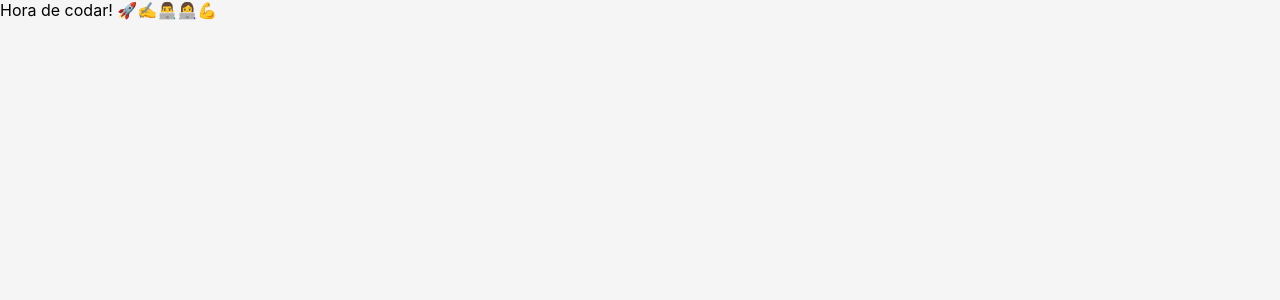
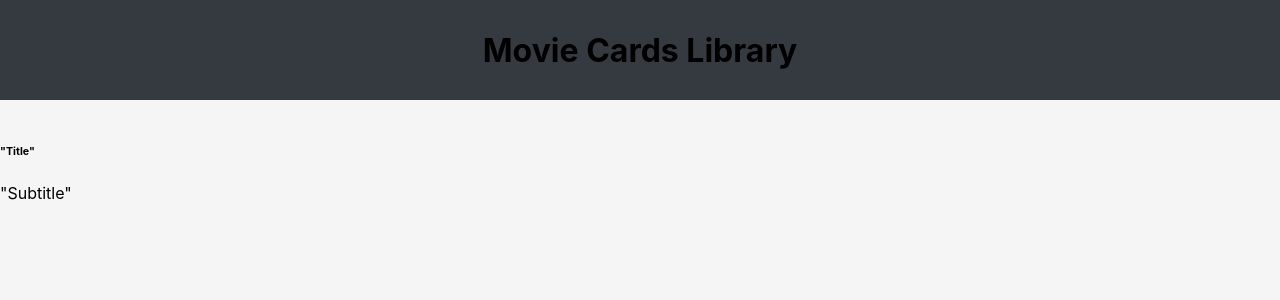
Before and after one commit to bruno-alves7/TRYBE-sd-07-project-movie-card-library, a React (Create React App) app: page / in a window 1280 px wide. Shown: the top 300 px of the page. Built offline with nearby package versions, Linux system fonts and the light colour scheme.

Commit message:
item 1 e mais detalhes

```diff
--- a/src/App.js
+++ b/src/App.js
@@ -1,13 +1,24 @@
 import React from 'react';
+import Header from './components/Header'
+import MovieCard from './components/MovieCard'
+import MovieList from './components/MovieList'
+import Rating from './components/Rating'
 import './App.css';
 
-function App() {
-  return (
-    <div className="App">
-      {/* Sua implementação deve ficar aqui. Remova essas duas linhas e mão na massa */}
-      Hora de codar! 🚀✍️👨‍💻👩‍💻💪
-    </div>
-  );
+class App extends React.Component{
+  render(){
+
+    return(
+      <div>
+        <Header />
+        <MovieCard />
+        <MovieList />
+        <Rating />
+      </div>
+
+    );
+  };
 }
 
+
 export default App;
--- a/src/components/Header.jsx
+++ b/src/components/Header.jsx
@@ -1 +1,12 @@
-// implement Header component here
+import React from 'react'
+
+class Header extends React.Component{
+    render(){
+        return(
+            <header className='movie-card-header'>
+            <h1>Movie Cards Library</h1>
+            </header>
+        )
+    }
+}
+export default Header
--- a/src/components/MovieCard.jsx
+++ b/src/components/MovieCard.jsx
@@ -1 +1,12 @@
-// implement MovieCard component here
+import React from 'react'
+
+class MovieCard extends React.Component{
+    render(){
+        return (
+            <div>
+
+            </div>
+        )
+    }
+}
+export default MovieCard
--- a/src/components/MovieList.jsx
+++ b/src/components/MovieList.jsx
@@ -1 +1,16 @@
-// implement MovieList component here
+import React from 'react'
+
+class MovieList extends React.Component{
+    render(){
+        return(
+            <section>
+                <img alt="" src=""/>
+                <div>
+                    <h6>"Title"</h6>
+                    <p>"Subtitle"</p>
+                </div>
+            </section>
+        )
+    }
+}
+export default MovieList
--- a/src/components/Rating.jsx
+++ b/src/components/Rating.jsx
@@ -1 +1,12 @@
-// implement Rating component here
+import React from 'react'
+
+class Rating extends React.Component{
+    render(){
+        return (
+            <div>
+
+            </div>
+        )
+    }
+}
+export default Rating
```
